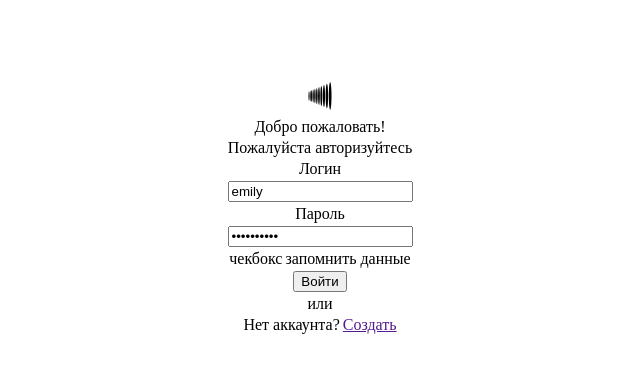
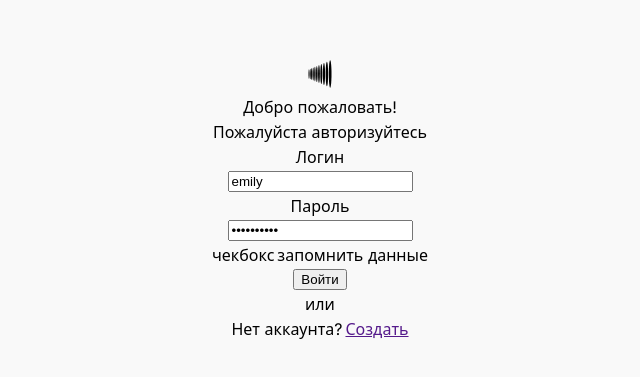
Before and after one commit to kaskodim/aiti-guru-app-test, a React (Vite) app: page /auth in a window 1280 px wide. Shown: the part 201-578 px from the top of the page, without its empty margins (320-960 px from the left). Built offline with nearby package versions, Linux system fonts and the light colour scheme; a web font is replaced by a local one.

Commit message:
подключает глобальный стили + шрифт

```diff
--- a/package.json
+++ b/package.json
@@ -10,6 +10,7 @@
     "preview": "vite preview"
   },
   "dependencies": {
+    "@fontsource/inter": "^5.2.8",
     "@reduxjs/toolkit": "^2.11.2",
     "antd": "^6.3.5",
     "react": "^19.2.4",
--- a/src/main.tsx
+++ b/src/main.tsx
@@ -4,6 +4,10 @@ import { RouterProvider } from "react-router-dom";
 import { router } from "./router/router.tsx";
 import { Provider } from "react-redux";
 import { store } from "./app/store.ts";
+import "./styles/global.css";
+import "@fontsource/inter/400.css";
+import "@fontsource/inter/500.css";
+import "@fontsource/inter/600.css";
 
 createRoot(document.getElementById("root")!).render(
   <StrictMode>
--- /dev/null
+++ b/src/styles/colors.css
@@ -0,0 +1,3 @@
+:root {
+    --color-background: #f9f9f9;
+}
--- /dev/null
+++ b/src/styles/global.css
@@ -0,0 +1,17 @@
+@import "./colors.css";
+
+html,
+body {
+  margin: 0;
+  padding: 0;
+  height: 100%;
+  overflow: hidden;
+  background-color: var(--color-background);
+
+  font-family:
+    "Inter",
+    system-ui,
+    -apple-system,
+    BlinkMacSystemFont,
+    sans-serif;
+}
```
Also changed, not shown: 1 other file (tests, documents, lock files or other folders).
